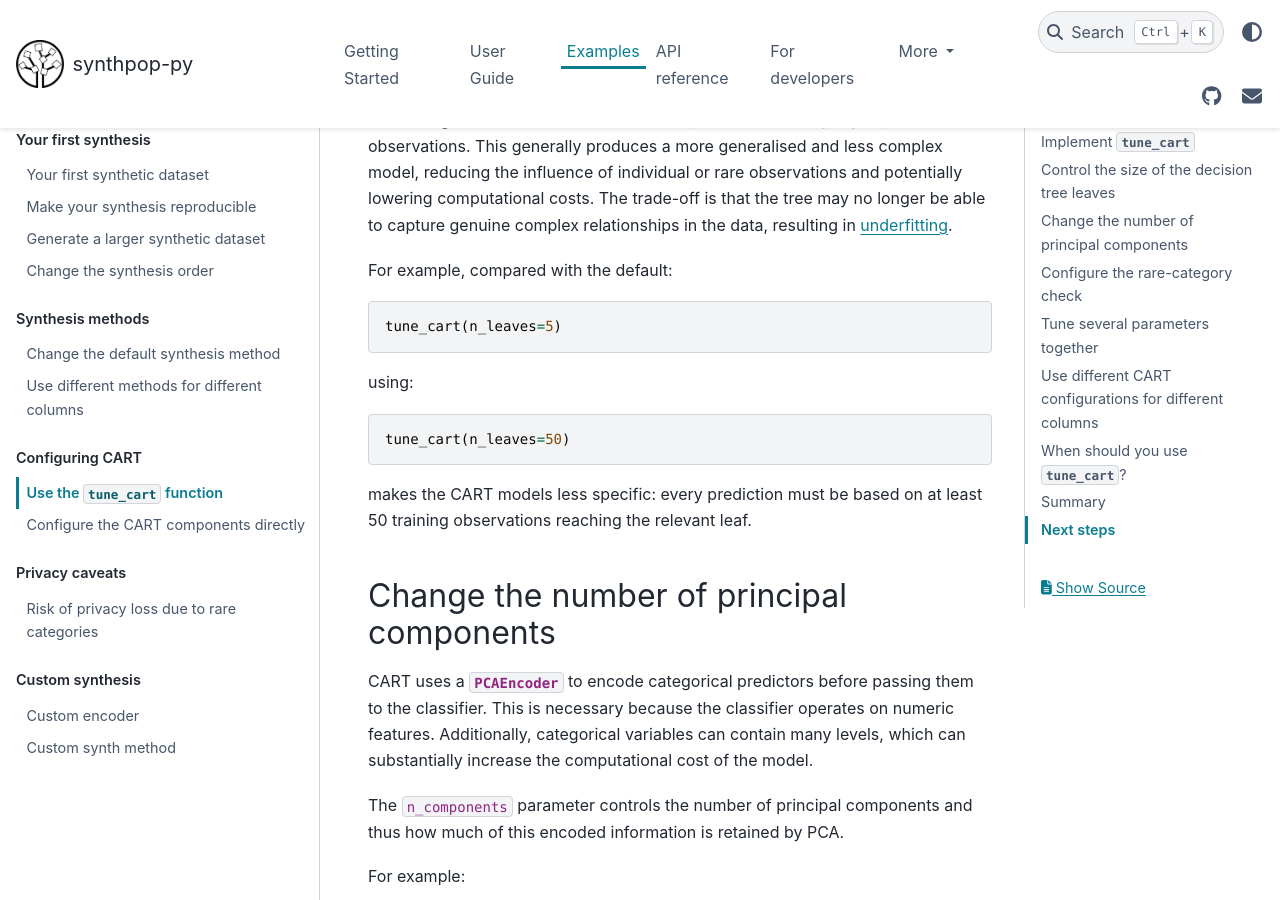
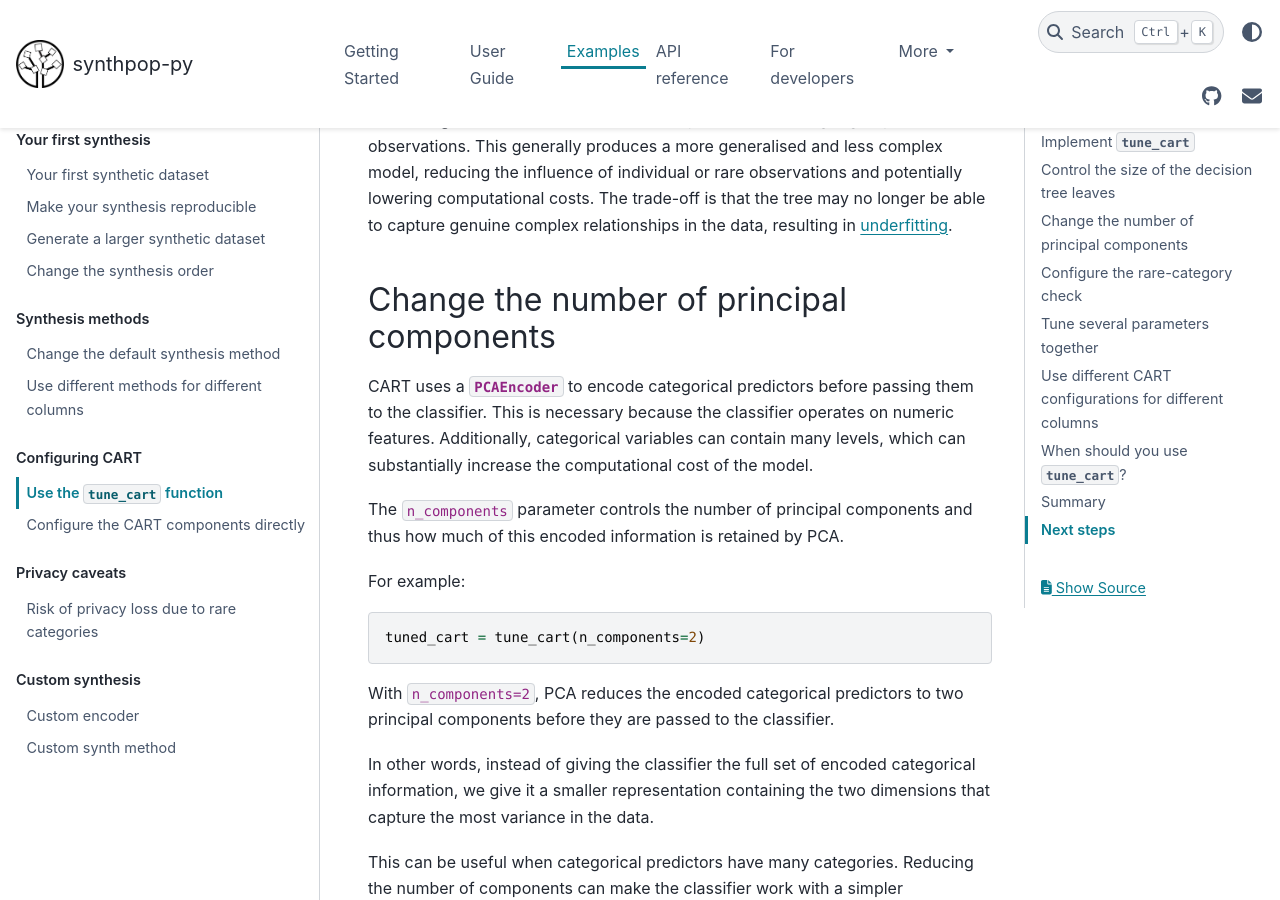
Before and after one commit to duonl/synthpop-py, a Sphinx documentation site: the page built from docs/source/examples/tune_cart_function.md, in a window 1280 px wide and 900 px high, scrolled down 2369 px. Built offline with Sphinx 7.4.7 and the PyData theme 0.15.4, drawn with Linux system fonts in a browser that asks for light colours.

Commit message:
implement feedback

````diff
--- a/docs/source/examples/tune_cart_function.md
+++ b/docs/source/examples/tune_cart_function.md
@@ -53,16 +53,6 @@ A decision tree works by repeatedly splitting the training data into smaller gro
 This affects the synthetic data because the tree's predictions are based on these groups. With a **smaller** value, the tree can create smaller and more specific groups, allowing it to capture fine-grained relationships in the data. However, this also makes it easier for the tree to learn patterns that are specific to a small number of observations. This can result in the tree [overfitting](https://en.wikipedia.org/wiki/Overfitting) the original data, which results in less privacy protection.
 
 With a **larger** value, the tree must base its predictions on larger groups of observations. This generally produces a more generalised and less complex model, reducing the influence of individual or rare observations and potentially lowering computational costs. The trade-off is that the tree may no longer be able to capture genuine complex relationships in the data, resulting in [underfitting](https://en.wikipedia.org/wiki/Overfitting#Underfitting:~:text=training%20and%20inference.-,Underfitting,-edit).
-
-For example, compared with the default:
-```python
-tune_cart(n_leaves=5)
-```
-using:
-```python
-tune_cart(n_leaves=50)
-```
-makes the CART models less specific: every prediction must be based on at least 50 training observations reaching the relevant leaf.
 
 ## Change the number of principal components
 CART uses a {class}`~synthpop.data_processing.encoders.PCAEncoder` to encode categorical predictors before passing them to the classifier. This is necessary because the classifier operates on numeric features. Additionally, categorical variables can contain many levels, which can substantially increase the computational cost of the model.
````
